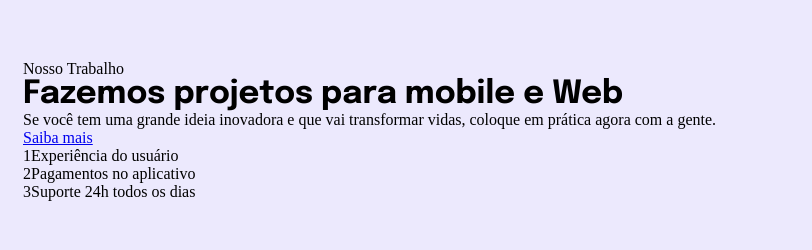
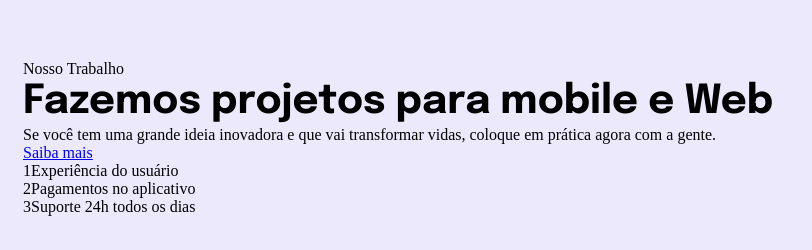
Before and after one commit to jhemi-cristina/Explorer-Projeto04, a plain HTML site: page index.html in a window 1280 px wide. Shown: the whole page, without its empty margins (0-812 px from the left). Drawn offline with Linux system fonts and the light colour scheme.

Commit message:
feat: Flexible measurement unit rule

```diff
--- a/style.css
+++ b/style.css
@@ -8,12 +8,20 @@ ul {
     list-style: none;
 }
 
+:root {
+    font-size: 62.5%; /* 10px */
+}
+/* REM = Root EM */
+
 body {
     background: #ECE9FD;
-    padding: 60px 23px 66px;
+    padding: 6.0rem 2.3rem 6.6rem;
+    font-size: 1.6rem;
 }
 
 h1 {
     font-family: 'Epilogue', sans-serif;
+    font-size: 4.0rem;
+    line-height: 4.8rem
 
 }
```
